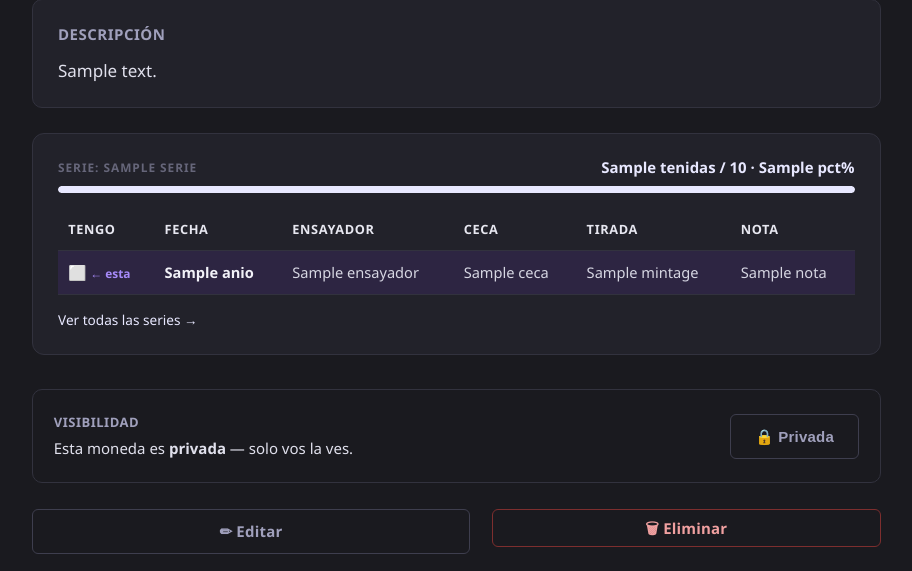
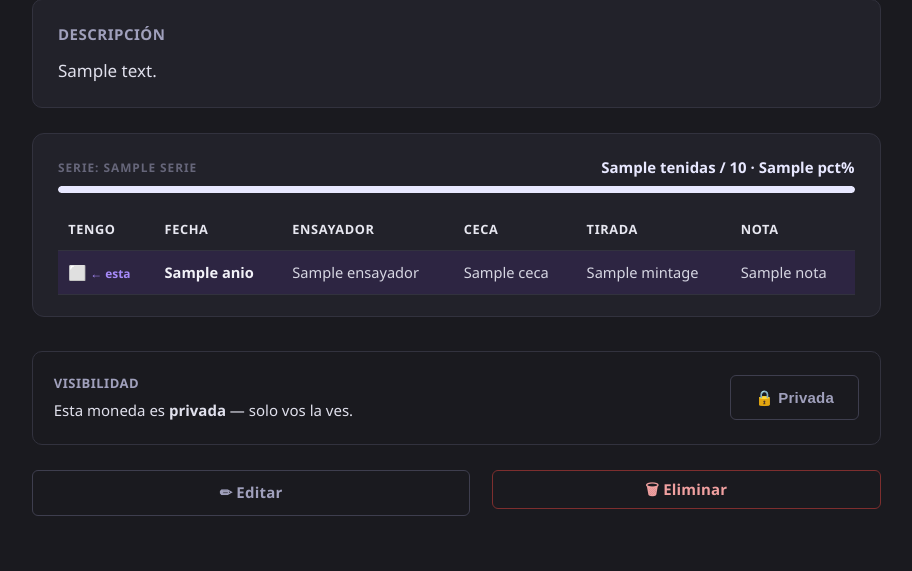
Before and after one commit to angelops1998/numisbol, a Python web app: template app/templates/coleccion/detalle.html in a window 1280 px wide. Shown: the part 945-1516 px from the top of the page, without its empty margins (365-1277 px from the left). Run offline with Jinja, Linux system fonts and the light colour scheme; the template is opened without the code that fills it: most values are stand-ins (such as "Sample title", 1, 10 or a date in 2020); grey boxes marked "Sample" are stand-in pictures.

Commit message:
Quitar link 'Ver todas las series' del detalle de moneda
Co-Authored-By: Claude Fable 5 <noreply@anthropic.com>

```diff
--- a/app/templates/coleccion/detalle.html
+++ b/app/templates/coleccion/detalle.html
@@ -143,7 +143,6 @@
                     {% with serie = serie_info.serie, tengo = serie_info.tengo, current_id = coin.variante_id %}
                     {% include "coleccion/_serie_tabla.html" %}
                     {% endwith %}
-                    <a href="/coleccion/series" style="display:inline-block;margin-top:.85rem;font-size:.8rem;color:var(--accent);text-decoration:none">Ver todas las series →</a>
                 </div>
                 {% endif %}
 
```
